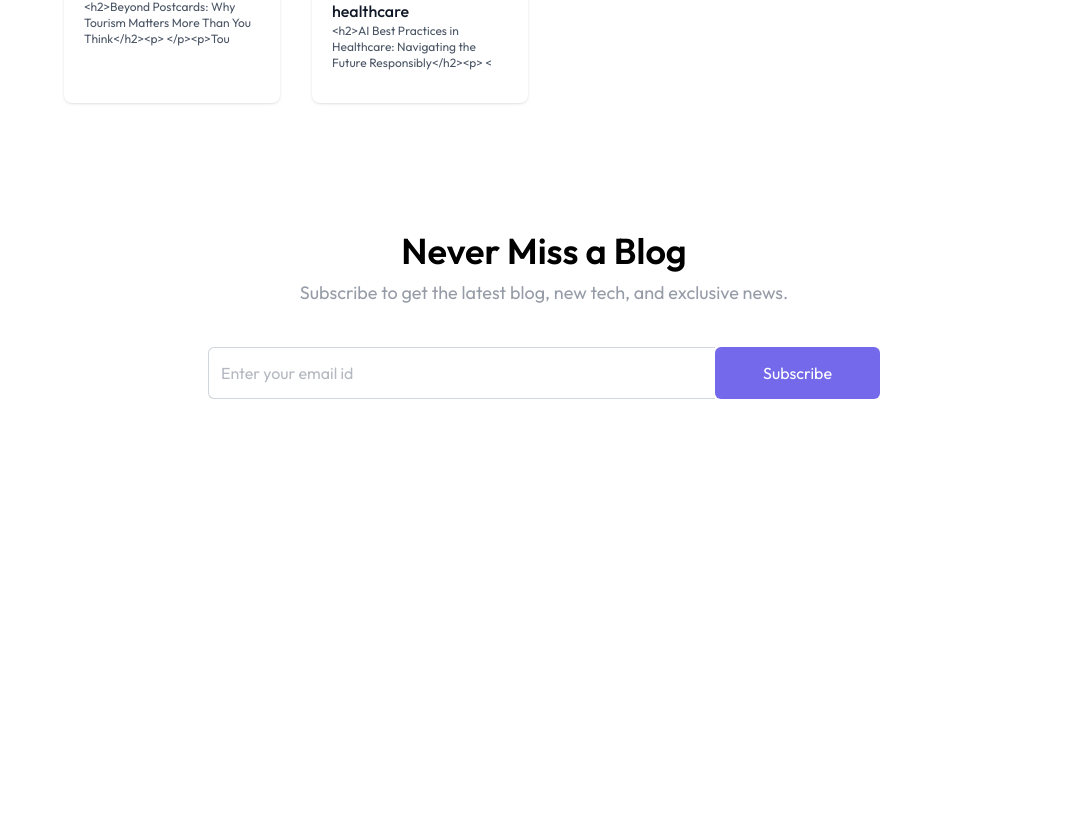
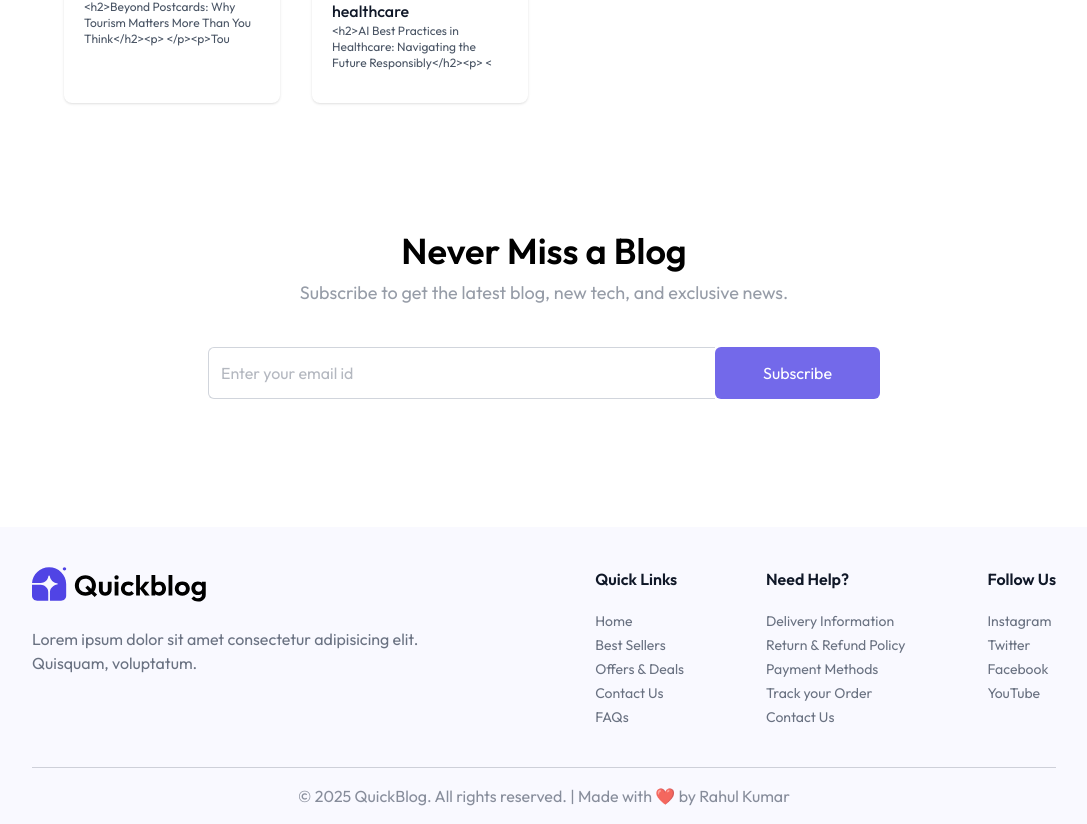
Before and after one commit to Rahul0356/QuickBlog, a React (Vite) app in the folder client/: page / in a window 1280 px wide. Shown: the part 1594-2418 px from the top of the page, without its empty margins (96-1183 px from the left). Before the commit the page ends 2121 px from the top, so only its background shows below. Built offline with nearby package versions, Linux system fonts and the light colour scheme.

Commit message:
add the footer section

```diff
--- /dev/null
+++ b/client/src/components/Footer.jsx
@@ -0,0 +1,51 @@
+import React from 'react';
+import { assets, footer_data } from '../assets/assets';
+
+const Footer = () => {
+  return (
+    <div className="px-6 md:px-16 lg:px-24 xl:px-32 bg-primary/3">
+      <div className="flex flex-col md:flex-row items-start justify-between gap-10 py-10 border-b border-gray-500/30 text-gray-500">
+        {/* Logo and Description */}
+        <div>
+          <img src={assets.logo} alt="logo" className="w-32 sm:w-44" />
+          <p className="max-w-[410px] mt-6">
+            Lorem ipsum dolor sit amet consectetur adipisicing elit. Quisquam, voluptatum.
+          </p>
+        </div>
+
+        {/* Footer Links */}
+        <div className="flex flex-wrap justify-between w-full md:w-[45%] gap-5">
+          {footer_data.map((section, index) => (
+            <div key={index}>
+              <h3 className="font-semibold text-base text-gray-900 md:mb-5 mb-2">
+                {section.title}
+              </h3>
+              <ul className="text-sm space-y-1">
+                {section.links.map((link, i) => (
+                  <li key={i}>
+                    <a
+                      href="#"
+                      className="hover:underline transition"
+                      // Uncomment if real external links
+                      // target="_blank"
+                      // rel="noopener noreferrer"
+                    >
+                      {link}
+                    </a>
+                  </li>
+                ))}
+              </ul>
+            </div>
+          ))}
+        </div>
+      </div>
+
+      {/* Footer Bottom */}
+      <p className="py-4 text-center text-sm md:text-base text-gray-500/80">
+        © 2025 QuickBlog. All rights reserved. | Made with ❤️ by Rahul Kumar
+      </p>
+    </div>
+  );
+};
+
+export default Footer;
--- a/client/src/pages/Home.jsx
+++ b/client/src/pages/Home.jsx
@@ -3,6 +3,7 @@
 import Header from '../components/Header'
 import BlogList from '../components/BlogList'
 import Newsletter from '../components/Newsletter'
+import Footer from '../components/footer'
 
 
 const Home = () => {
@@ -12,6 +13,7 @@
       <Header/>
       <BlogList/>
       <Newsletter/>
+      <Footer/>
     </div>
   )
 }
```
